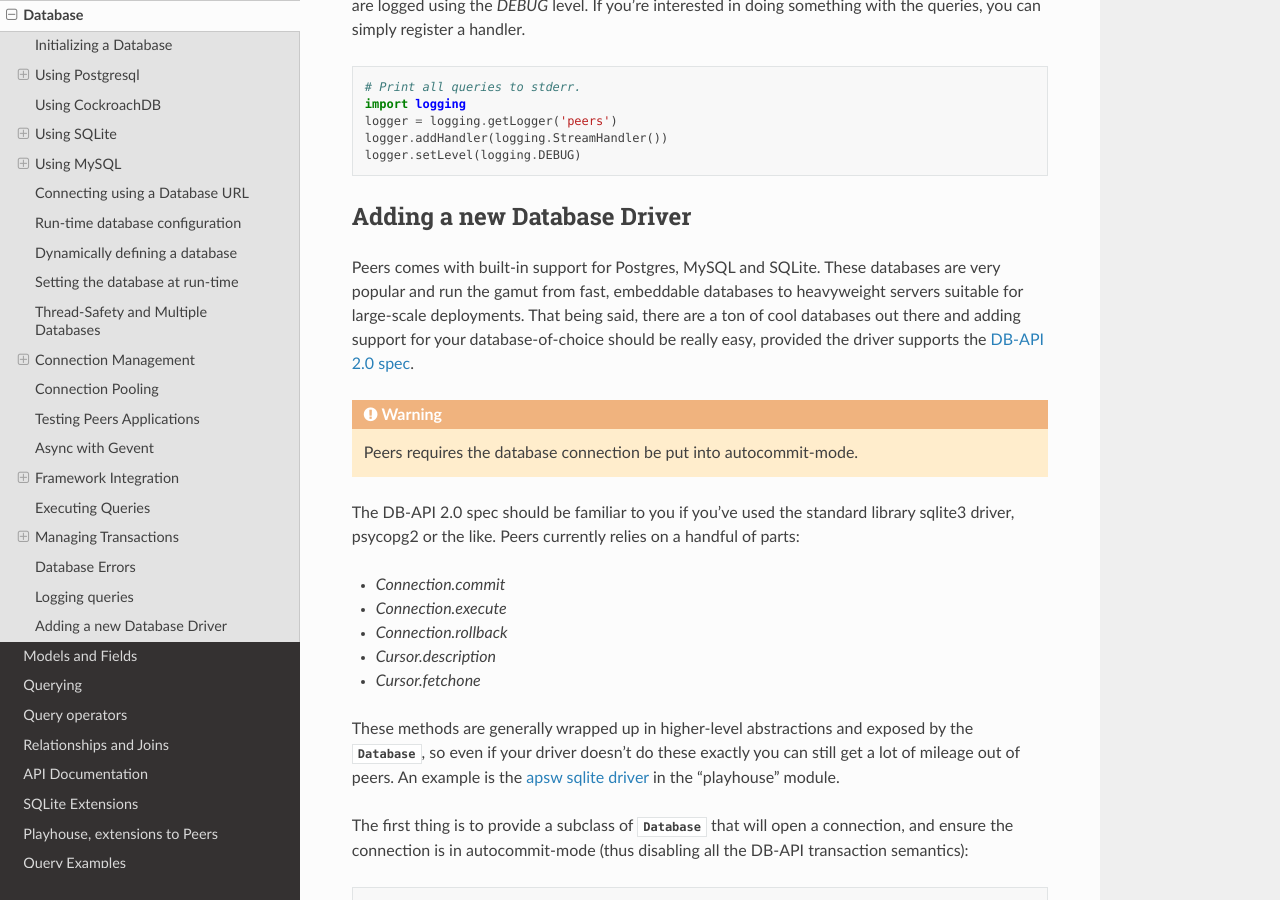
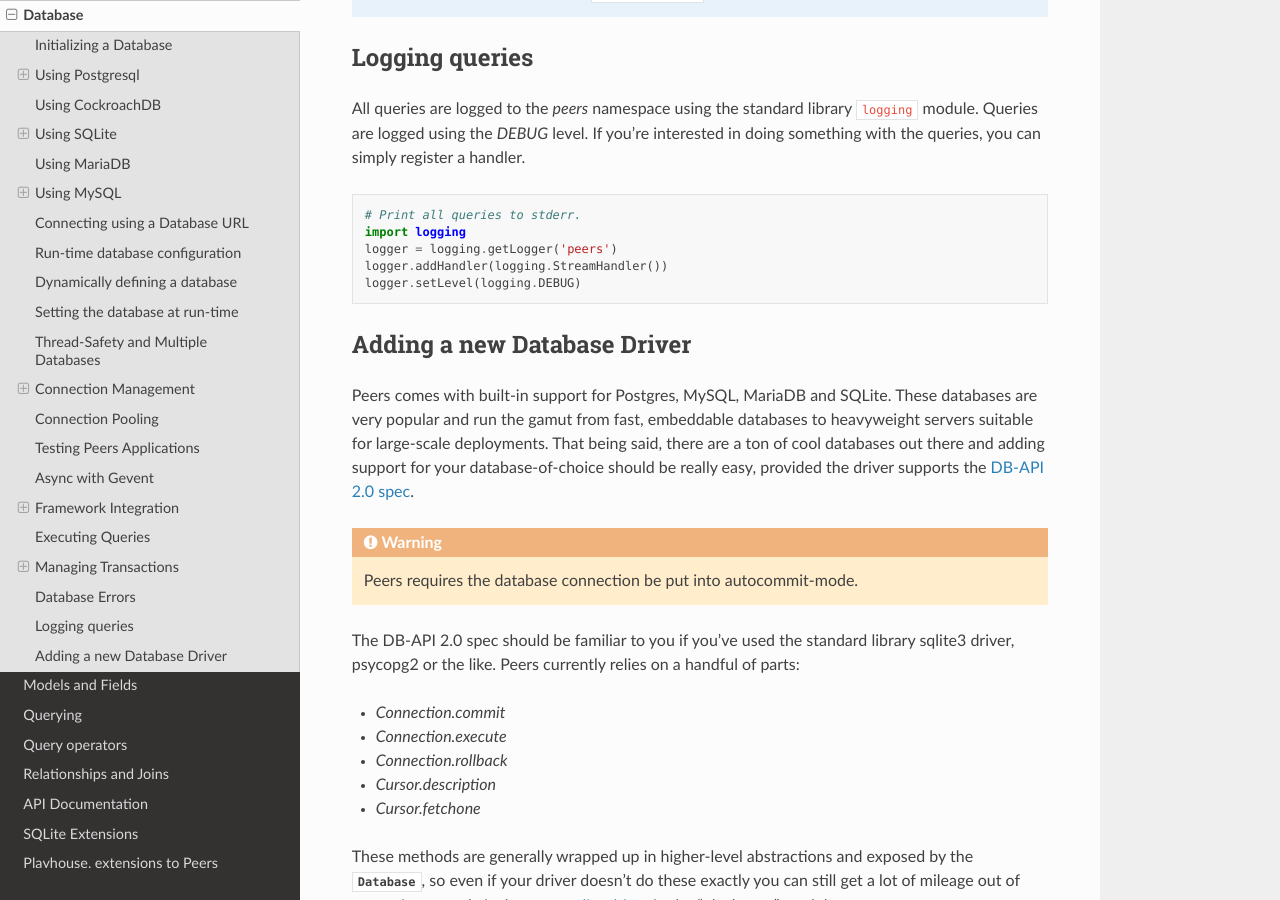
Before and after one commit to Star-DreamDev/myPeers, a Sphinx documentation site: the page built from docs/peers/database.rst, in a window 1280 px wide and 900 px high, scrolled down 32542 px. Built offline with Sphinx 7.4.7 and the Read the Docs theme 2.0.0, drawn with Linux system fonts in a browser that asks for light colours; the version number could not be read and is left out; some of the changed text lies outside the part shown.

```diff
--- a/README.rst
+++ b/README.rst
@@ -5,7 +5,7 @@ Peers is a simple and small ORM. It has few (but expressive) concepts, making it
 
 * a small, expressive ORM
 * python 2.7+ and 3.4+
-* supports sqlite, mysql, postgresql and cockroachdb
+* supports sqlite, mysql, mariadb, postgresql and cockroachdb
 * tons of `extensions <http://docs.peers-orm.example/en/latest/peers/playhouse.html>`_
 
 New to peers? These may help:
--- a/docs/index.rst
+++ b/docs/index.rst
@@ -13,7 +13,7 @@ it easy to learn and intuitive to use.
 
 * a small, expressive ORM
 * python 2.7+ and 3.4+
-* supports sqlite, mysql, postgresql and cockroachdb
+* supports sqlite, mysql, mariadb, postgresql and cockroachdb
 * :ref:`tons of extensions <playhouse>`
 
 .. image:: postgresql.png
@@ -23,6 +23,10 @@ it easy to learn and intuitive to use.
 .. image:: mysql.png
     :target: peers/database.html#using-mysql
     :alt: mysql
+
+.. image:: mariadb.png
+    :target: peers/database.html#using-mariadb
+    :alt: mariadb
 
 .. image:: sqlite.png
     :target: peers/database.html#using-sqlite
--- a/docs/peers/database.rst
+++ b/docs/peers/database.rst
@@ -12,8 +12,8 @@ to open a connection to a database, and then can be used to:
 * Manage transactions (and savepoints).
 * Introspect tables, columns, indexes, and constraints.
 
-Peers comes with support for SQLite, MySQL and Postgres. Each database class
-provides some basic, database-specific configuration options.
+Peers comes with support for SQLite, MySQL, MariaDB and Postgres. Each
+database class provides some basic, database-specific configuration options.
 
 .. code-block:: python
 
@@ -557,6 +557,14 @@ If you would like to use APSW, use the :py:class:`APSWDatabase` from the
 
     apsw_db = APSWDatabase('my_app.db')
 
+.. _using_mariadb:
+
+Using MariaDB
+-----------
+
+Peers supports MariaDB. To use MariaDB, use the MySQL backend, which is shared
+between the two. See :ref:`"Using MySQL" <using_mysql>` for more details.
+
 .. _using_mysql:
 
 Using MySQL
@@ -1773,11 +1781,11 @@ handler.
 Adding a new Database Driver
 ----------------------------
 
-Peers comes with built-in support for Postgres, MySQL and SQLite. These
-databases are very popular and run the gamut from fast, embeddable databases to
-heavyweight servers suitable for large-scale deployments.  That being said,
-there are a ton of cool databases out there and adding support for your
-database-of-choice should be really easy, provided the driver supports the
+Peers comes with built-in support for Postgres, MySQL, MariaDB and SQLite.
+These databases are very popular and run the gamut from fast, embeddable
+databases to heavyweight servers suitable for large-scale deployments.  That
+being said, there are a ton of cool databases out there and adding support for
+your database-of-choice should be really easy, provided the driver supports the
 `DB-API 2.0 spec <http://www.python.org/dev/peps/pep-0249/>`_.
 
 .. warning::
```
Also changed, not shown: docs/mariadb.png (added).
